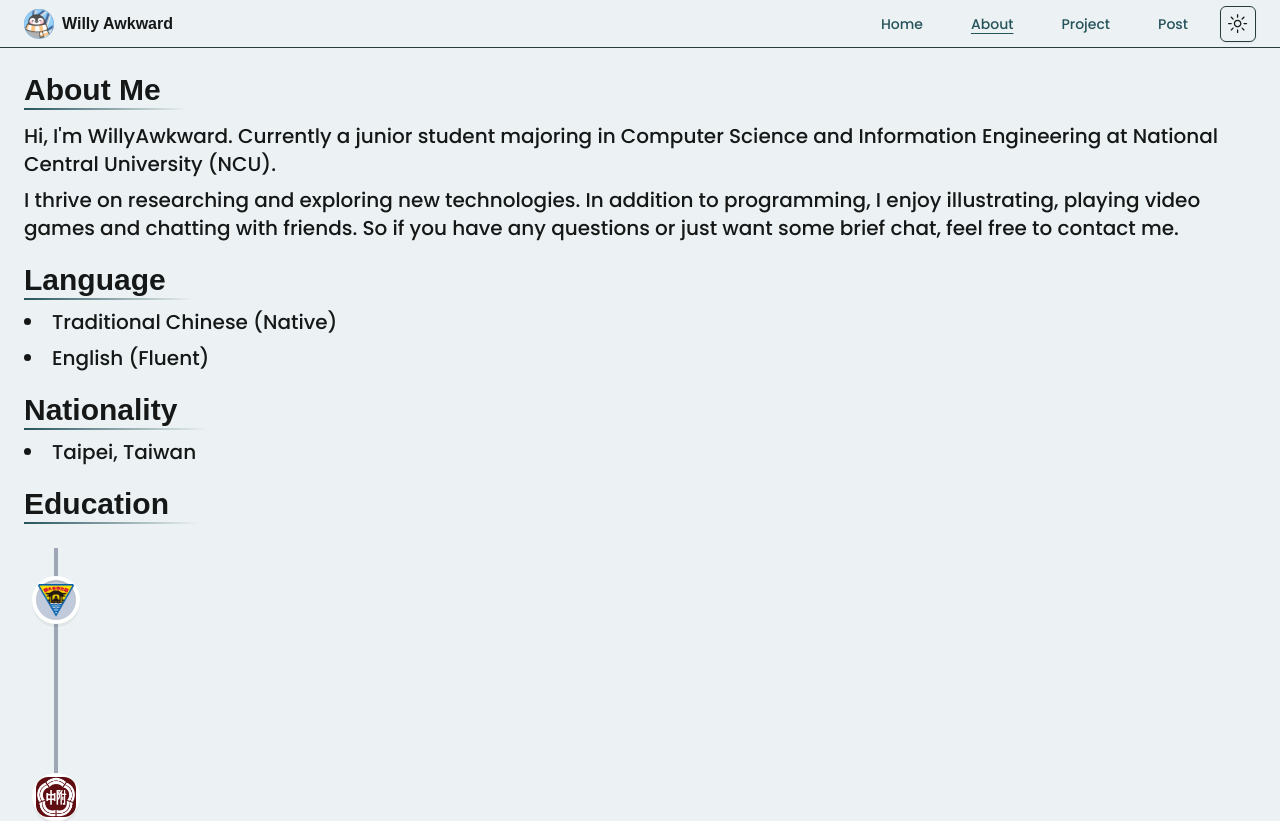
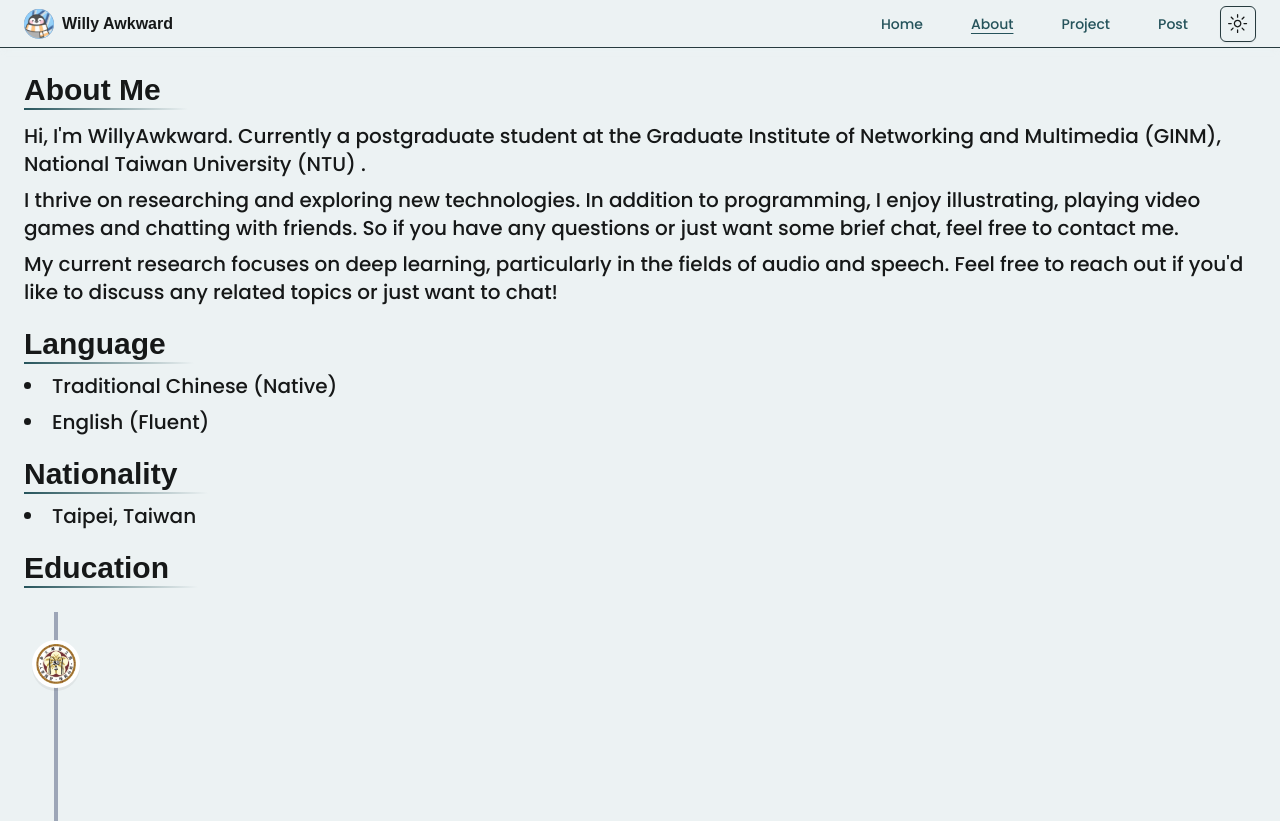
Before and after one commit to awkward-willy/awkward-willy.github.io, a Next.js app: page /about in a window 1280 px wide. Shown: the top 821 px of the page. Built offline with nearby package versions, Linux system fonts and the light colour scheme; a web font is replaced by a local one.

Commit message:
feat: Update AboutSection, add GINM details

```diff
--- a/app/(hero, root)/_components/Loader.tsx
+++ b/app/(hero, root)/_components/Loader.tsx
@@ -1,3 +1,5 @@
+"use client";
+
 import { Html, useProgress } from "@react-three/drei";
 
 export function Loader() {
--- a/app/about/_components/AboutSection.tsx
+++ b/app/about/_components/AboutSection.tsx
@@ -7,15 +7,17 @@ const AboutSection = () => {
       <Title content="About Me" />
       <ul>
         <li className="mb-2 text-base sm:text-xl">
-          Hi, I&apos;m WillyAwkward. Currently a junior student majoring in
-          Computer Science and Information Engineering at National Central
-          University (NCU).
+          Hi, I&apos;m WillyAwkward. Currently a postgraduate student at the Graduate Institute of Networking and Multimedia (GINM), National Taiwan University (NTU) .
         </li>
         <li className="my-2 text-base sm:text-xl">
           I thrive on researching and exploring new technologies. In addition to
           programming, I enjoy illustrating, playing video games and chatting
           with friends. So if you have any questions or just want some brief
           chat, feel free to contact me.
+        </li>
+        <li className="my-2 text-base sm:text-xl">
+          My current research focuses on deep learning, particularly in the
+          fields of audio and speech. Feel free to reach out if you&apos;d like to discuss any related topics or just want to chat!
         </li>
       </ul>
 
--- a/app/about/_constants/index.ts
+++ b/app/about/_constants/index.ts
@@ -5,9 +5,15 @@ const Constants = {
   },
   education: [
     {
+      school: "National Taiwan University (NTU)",
+      department: "Graduate Institute of Networking and Multimedia (GINM)",
+      time: "2025-Present",
+      icon: "/NTULogo.jpg",
+    },
+    {
       school: "National Central University (NCU)",
       department: "Computer Science and Information Engineering",
-      time: "2021-Present",
+      time: "2021-2025",
       icon: "/NCULogo.png",
     },
     {
```
Also changed, not shown: public/NTULogo.jpg (added).
